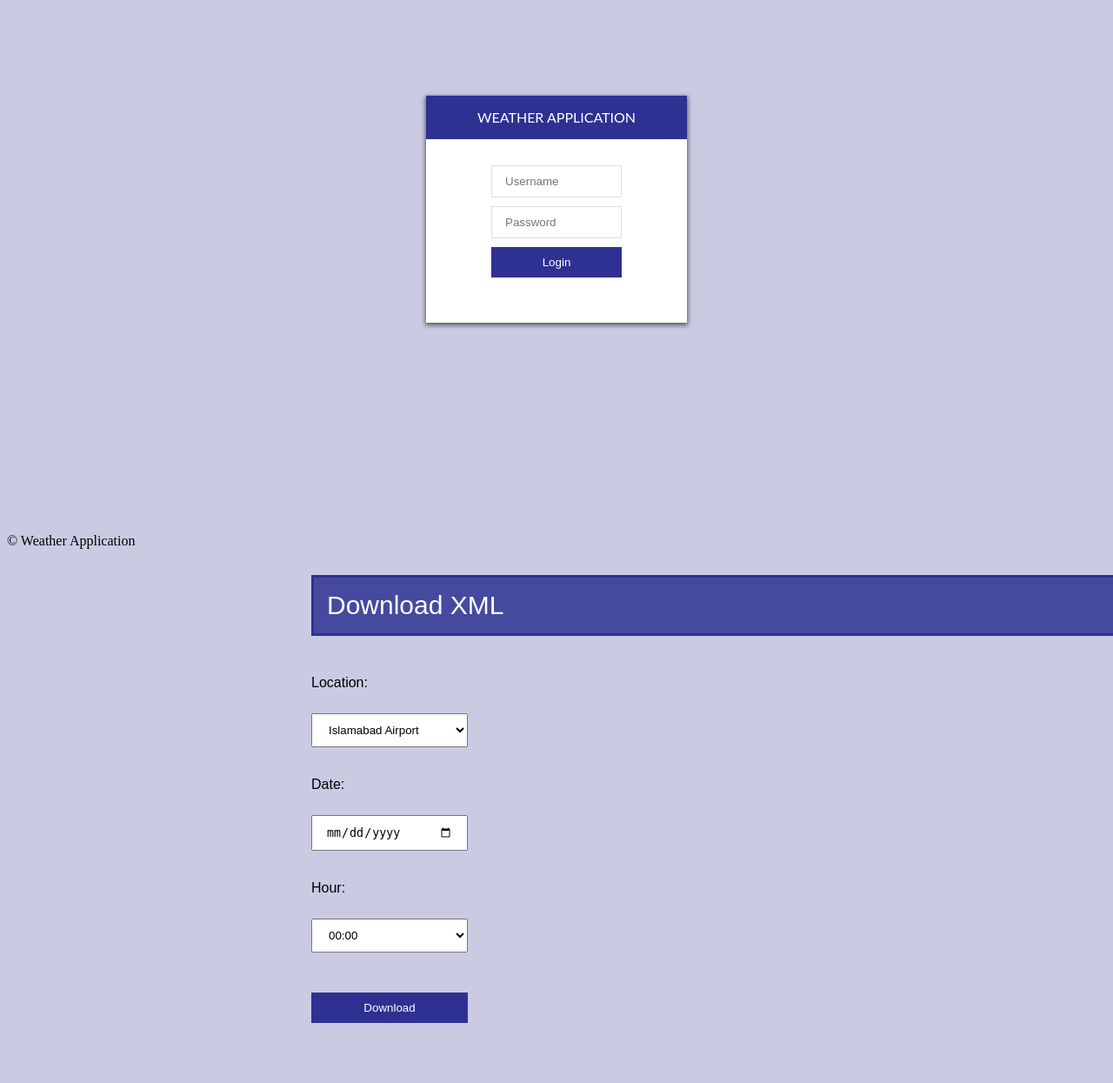
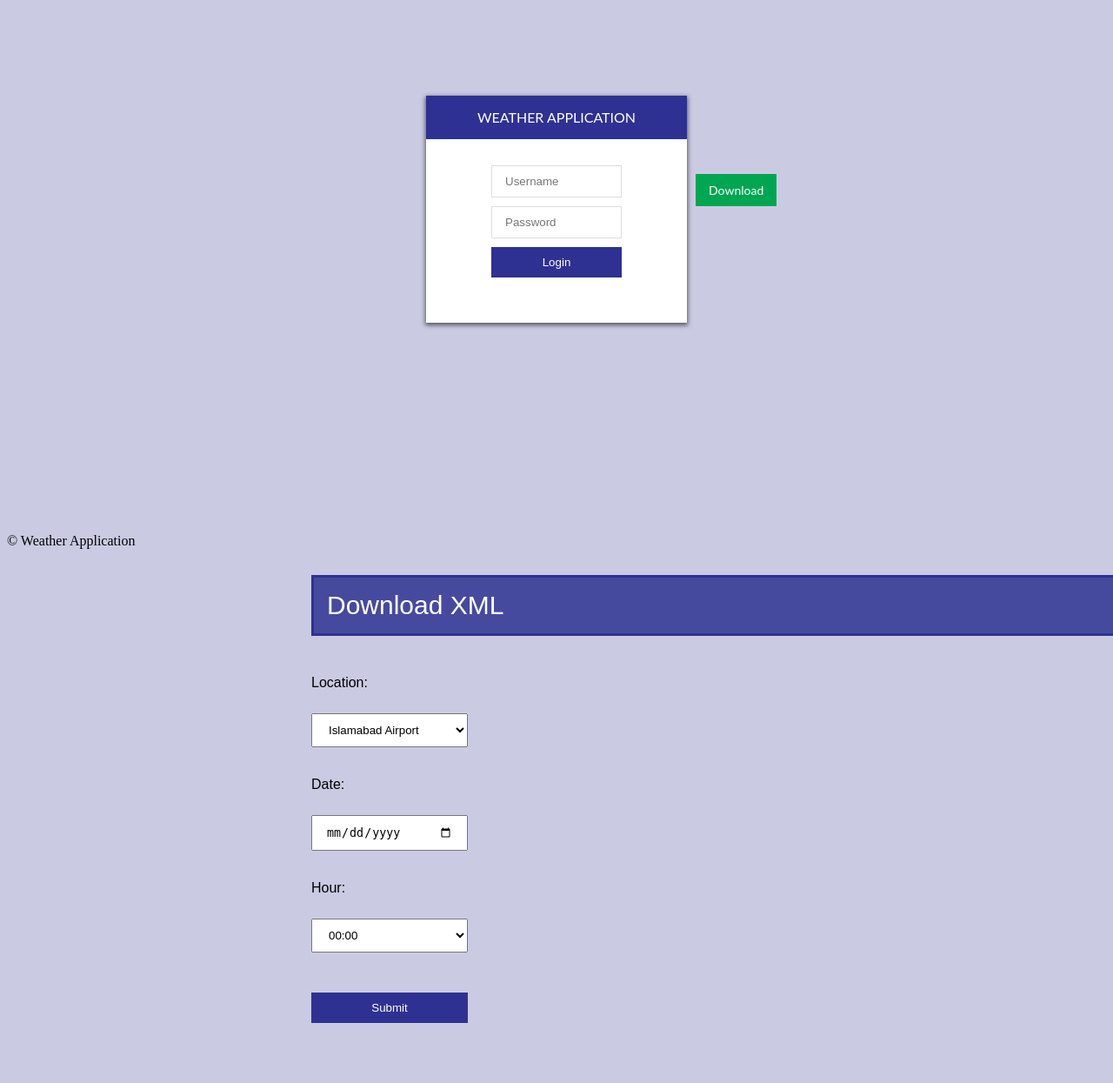
Before and after one commit to 0xSMN/2.2-Leertaak_3, a PHP site: page /downloadxml.php?location=1 in a window 1280 px wide; the page is wider, and only the part inside the window is pictured. Shown: the part 140-1385 px from the top of that part at 87% size. Run offline with PHP 8.4, Linux system fonts and the light colour scheme; data that the repository does not hold is empty; some libraries are stand-ins or nearby versions.

Commit message:
download button

```diff
--- a/webapp/css/style.css
+++ b/webapp/css/style.css
@@ -143,16 +143,19 @@ a {
     cursor: pointer;
 }
 
-.blue-btn:active, .choices>form>input[type=submit]:active {
+.download-btn:active, .choices>form>input[type=submit]:active {
     transition: background-color 0.2s;
     background-color: #cacbe3;
 }
 
-.blue-btn{
-    position: relative;
+.download-btn{
+    position: fixed;
     padding: 10px 15px;
-    left: 350px;
-    background-color: #2e3192;
+    top: 340px;
+    left: 800px;
+    font-family: "Lato", sans-serif;
+    font-size: 14;
+    background-color: #00a651;
     color: #fff;
     border: none;
     transition: background-color 0.2s;
--- a/webapp/downloadxml.php
+++ b/webapp/downloadxml.php
@@ -31,7 +31,7 @@ include('footer.php');
     <form method="get" action="">
         <p>Location:</p>
         <select title="location" name="location">
-            <option value="415710, Islamabad">Islamabad Airport</option>
+            <option value="1, Islamabad">Islamabad Airport</option>
             <option value="417560, Jiwani">Jiwani</option>
             <option value="417800, Karachi">Karachi Airport</option>
             <option value="416410, Lahore">Lahore Airport</option>
@@ -52,10 +52,9 @@ include('footer.php');
             <?php } ?>
         </select>
         <br><br><br>
-        <input type="submit" value="Download" onclick="<?php $location = $_GET["location"];
+        <input type="submit" value="Submit" onclick="<?php $location = $_GET["location"];
         $date = $_GET["date"];
-        $time = $_GET["hour"];
-        ?>">
+        $time = $_GET["hour"]; ?> ">
     </form>
     <br>
 
@@ -64,10 +63,11 @@ include('footer.php');
         $value = (explode(", ",$location));
         $location = $value[1];
         $stn = $value[0]; ?>
+        <a class="download-btn">Download</a>
         <div style="visibility: hidden">
             <p class="date"> <?php echo $date; ?> </p>
             <p class="time"> <?php echo $time; ?> </p>
-            <p class="location"> <?php echo $stn ?></p>
+            <p class="location"> <?php echo $stn; ?></p>
         </div>
     <?php } ?>
 </div>
--- a/webapp/js/csv_to_xml.js
+++ b/webapp/js/csv_to_xml.js
@@ -1,13 +1,21 @@
 $(document).ready(function() {
     function csvtoxml(file) {
         //todo: csv to xml
+
     }
+
+
+    $(".download-btn").click(function() {
+        //todo: download xml file
+        //window.location.href = xmlfile
+    });
+
 
     const date = $('.date').text();
     const date_split = date.split('-');
     const hour = $('.time').text();
     const location = $('.location').text();
 
-    csvtoxml("http://localhost/2.2-Leertaak_3/webapp/_database_/" + date_split[0] + "/" + date_split[1] + "/" + date_split[2] + "/" + location + "/" + date + "_h" + hour + ".csv");
+    const csvfile = ("http://localhost/2.2-Leertaak_3/webapp/_database_/"+date_split[0]+"/"+date_split[1]+"/"+date_split[2]+"/"+location+"/"+date+"_h"+hour+".csv").toString();
 
 });
```
